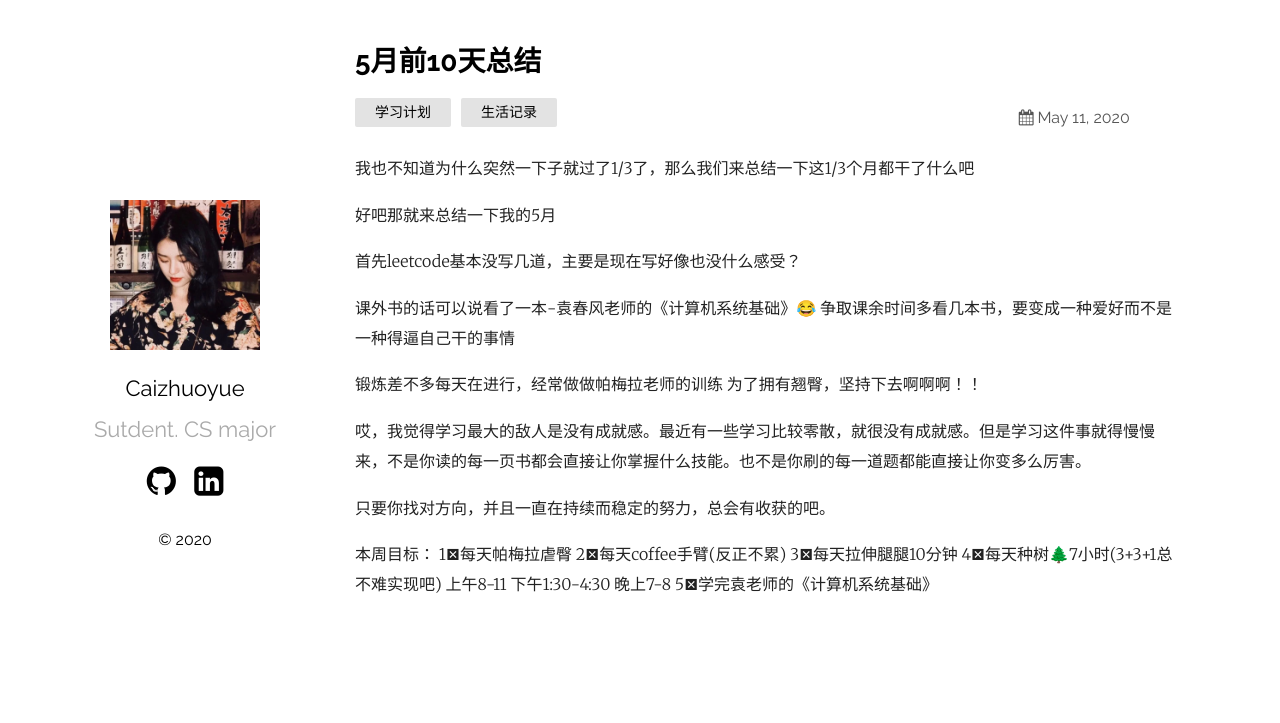
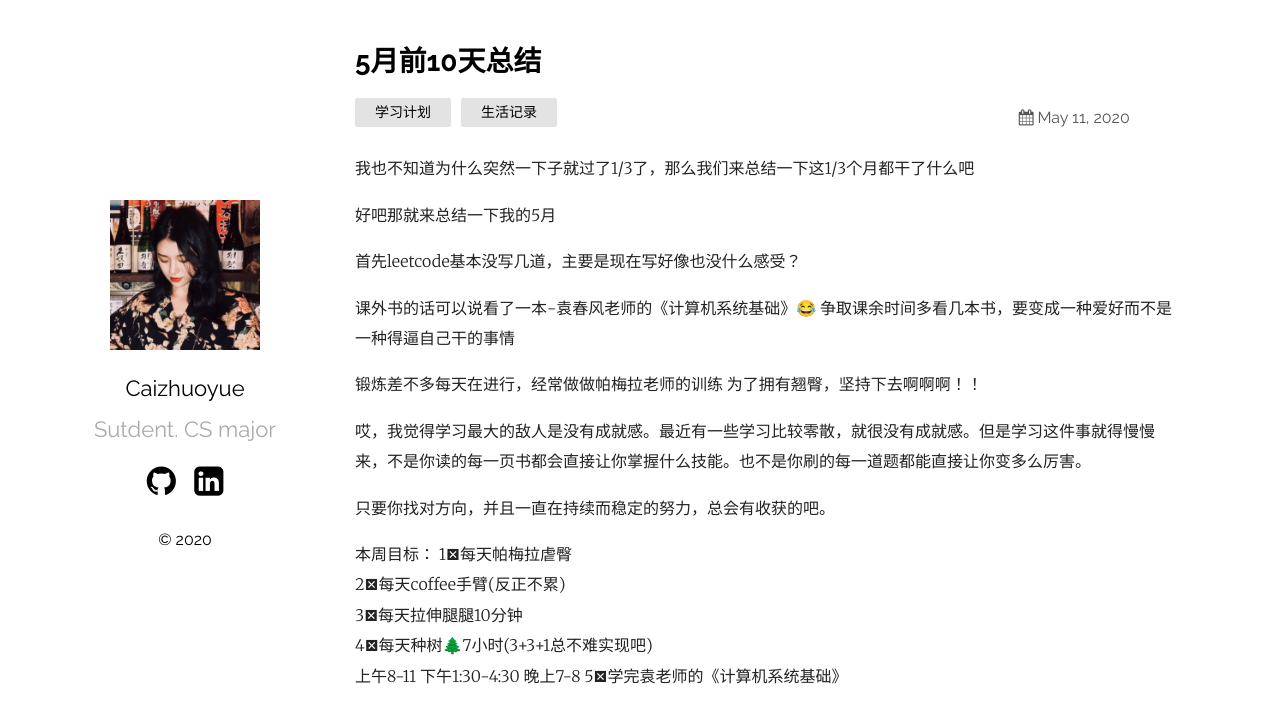
Before and after one commit to joemorningstar/joemorningstar.github.io, a Jekyll site: the page built from _posts/2020-05-09-my-plan-for-the day.markdown, in a window 1280 px wide. Shown: the top 723 px of the page. Built offline with Jekyll 4.4.1, drawn with Linux system fonts in a browser that asks for light colours.

```diff
--- a/_posts/2020-05-09-my-plan-for-the day.markdown
+++ b/_posts/2020-05-09-my-plan-for-the day.markdown
@@ -23,11 +23,11 @@ categories: 学习计划 生活记录
 只要你找对方向，并且一直在持续而稳定的努力，总会有收获的吧。
 
 本周目标：
-1⃣️每天帕梅拉虐臀
-2⃣️每天coffee手臂(反正不累)
-3⃣️每天拉伸腿腿10分钟
-4⃣️每天种树🌲7小时(3+3+1总不难实现吧)
+1⃣️每天帕梅拉虐臀<br/>
+2⃣️每天coffee手臂(反正不累)<br/>
+3⃣️每天拉伸腿腿10分钟<br/>
+4⃣️每天种树🌲7小时(3+3+1总不难实现吧)<br/>
     上午8-11
     下午1:30-4:30
     晚上7-8
-5⃣️学完袁老师的《计算机系统基础》
+5⃣️学完袁老师的《计算机系统基础》<br/>
```
